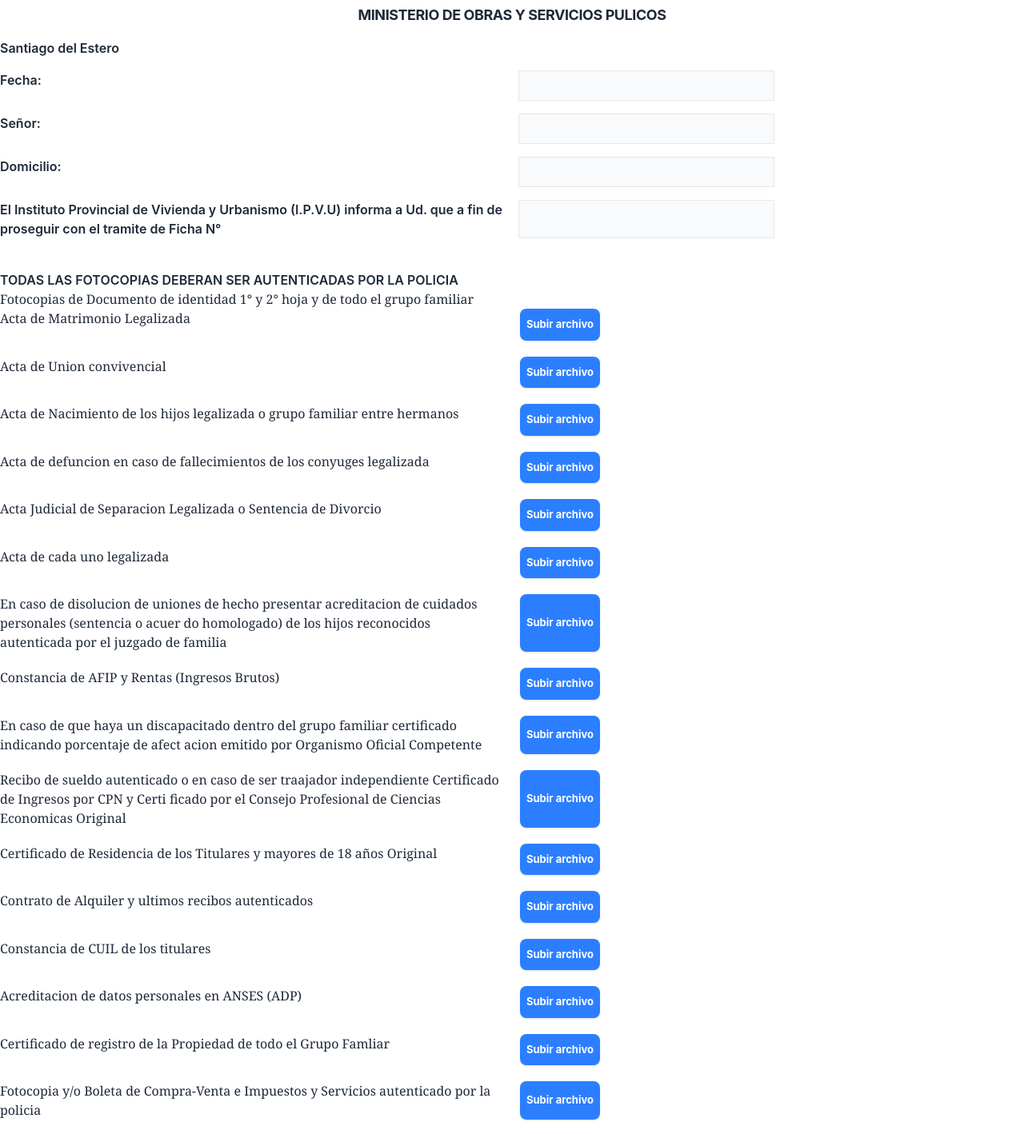
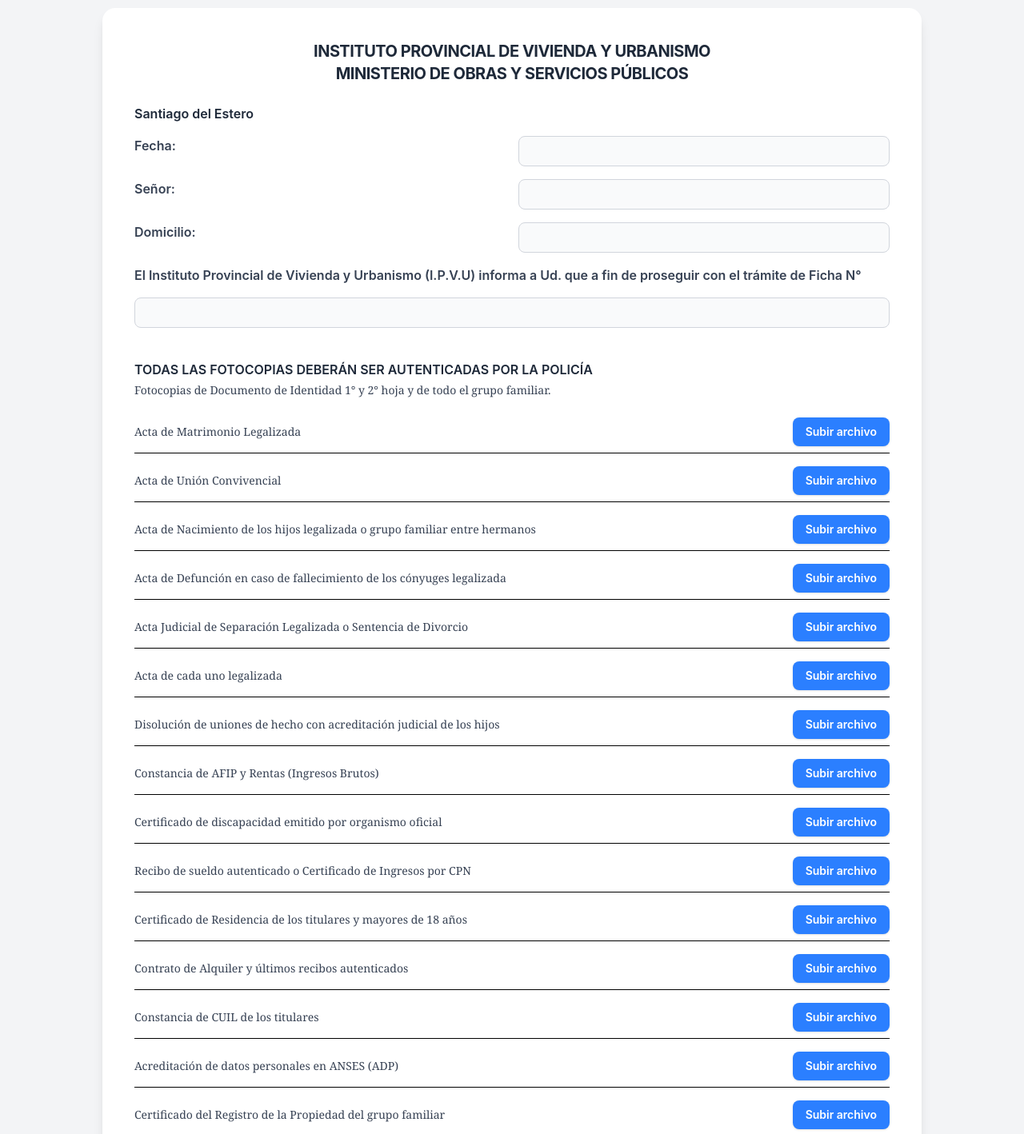
Before and after one commit to lucasdiaz7/proyecto-ipvu, a React (Create React App) app in the folder client/: page / in a window 1280 px wide. Shown: the part 86-1504 px from the top of the page at 80% size. Built offline with nearby package versions, Linux system fonts and the light colour scheme.

Commit message:
componente ts-form2 agregando estilos a las diferentes tamaños

```diff
--- a/client/src/components/trabajadorSocial/Form/Form2.jsx
+++ b/client/src/components/trabajadorSocial/Form/Form2.jsx
@@ -1,108 +1,100 @@
-import React from 'react'
 
 const Form2 = () => {
-  return (
-    <div>
-      <div class="p-4">
-        <h2 class="text-gray-800 font-bold text-[18px] tracking-tight text-center">INSTITUTO PROVINCIAL DE VIVIENDA Y URBANISMO</h2>
-        <h2 class="text-gray-800 font-bold text-[18px] tracking-tight text-center">MINISTERIO DE OBRAS Y SERVICIOS PULICOS</h2>
-      </div>
-      <div class="grid grid-cols-2 gap-4">
-        <p class="text-gray-800 font-semibold text-base col-span-2">Santiago del Estero</p>
 
-        <label class="text-gray-800 font-semibold text-base">Fecha:</label>
-        <input type="text" class="w-80 px-3 py-2 text-sm border border-gray-200 bg-gray-50 focus:outline-none focus:ring-1 focus:ring-blue-400 focus:border-blue-400 focus:bg-white transition-all duration-200" />
+  const label = [
+    "Acta de Matrimonio Legalizada",
+    "Acta de Unión Convivencial",
+    "Acta de Nacimiento de los hijos legalizada o grupo familiar entre hermanos",
+    "Acta de Defunción en caso de fallecimiento de los cónyuges legalizada",
+    "Acta Judicial de Separación Legalizada o Sentencia de Divorcio",
+    "Acta de cada uno legalizada",
+    "Disolución de uniones de hecho con acreditación judicial de los hijos",
+    "Constancia de AFIP y Rentas (Ingresos Brutos)",
+    "Certificado de discapacidad emitido por organismo oficial",
+    "Recibo de sueldo autenticado o Certificado de Ingresos por CPN",
+    "Certificado de Residencia de los titulares y mayores de 18 años",
+    "Contrato de Alquiler y últimos recibos autenticados",
+    "Constancia de CUIL de los titulares",
+    "Acreditación de datos personales en ANSES (ADP)",
+    "Certificado del Registro de la Propiedad del grupo familiar",
+    "Fotocopia y/o Boleta de Compra-Venta e Impuestos autenticados",
+    "Catastro Municipal"
+  ]
 
 
-        <label class="text-gray-800 font-semibold text-base">Señor:</label>
-        <input type="text" class="w-80 px-3 py-2 text-sm border border-gray-200 bg-gray-50 focus:outline-none focus:ring-1 focus:ring-blue-400 focus:border-blue-400 focus:bg-white transition-all duration-200" />
+  return (
+    <div className="min-h-screen bg-gray-100 flex items-center justify-center p-4">
 
+      <div className="w-full max-w-5xl bg-white shadow-lg rounded-2xl mt-8 p-6 md:p-10">
 
-        <label class="text-gray-800 font-semibold text-base">Domicilio:</label>
-        <input type="text" class="w-80 px-3 py-2 text-sm border border-gray-200 bg-gray-50 focus:outline-none focus:ring-1 focus:ring-blue-400 focus:border-blue-400 focus:bg-white transition-all duration-200" />
+        <div className="mb-6 text-center">
+          <h2 className="text-gray-800 font-bold text-lg md:text-xl tracking-tight">
+            INSTITUTO PROVINCIAL DE VIVIENDA Y URBANISMO
+          </h2>
+          <h2 className="text-gray-800 font-bold text-lg md:text-xl tracking-tight">
+            MINISTERIO DE OBRAS Y SERVICIOS PÚBLICOS
+          </h2>
+        </div>
 
+        <div className="grid grid-cols-1 md:grid-cols-2 gap-4">
+          <p className="text-gray-800 font-semibold text-base md:col-span-2">
+            Santiago del Estero
+          </p>
 
-        <label class="text-gray-800 font-semibold text-base">El Instituto Provincial de Vivienda y Urbanismo (I.P.V.U) informa a Ud. que a fin de proseguir con el tramite de Ficha N° </label>
-        <input type="text" class="w-80 px-3 py-2 text-sm border border-gray-200 bg-gray-50 focus:outline-none focus:ring-1 focus:ring-blue-400 focus:border-blue-400 focus:bg-white transition-all duration-200" />
+          <label className="font-semibold text-gray-700">Fecha:</label>
+          <input
+            type="text"
+            className="w-full px-3 py-2 text-sm border border-gray-300 rounded-lg bg-gray-50 focus:outline-none focus:ring-2 focus:ring-blue-400 focus:border-blue-400 focus:bg-white transition-all duration-200"
+          />
 
-      </div>
-      <div class=" mt-10">
-        <h4 class="text-gray-800 font-semibold text-base ">TODAS LAS FOTOCOPIAS DEBERAN SER AUTENTICADAS POR LA POLICIA</h4>
-        <p class="text-gray-800 font-serif text-base">Fotocopias de Documento de identidad 1° y 2° hoja y de todo el grupo familiar</p>
-      </div>
-      <div class="grid grid-cols-2 gap-5">
+          <label className="font-semibold text-gray-700">Señor:</label>
+          <input
+            type="text"
+            className="w-full px-3 py-2 text-sm border border-gray-300 rounded-lg bg-gray-50 focus:outline-none focus:ring-2 focus:ring-blue-400 focus:border-blue-400 focus:bg-white transition-all duration-200"
+          />
 
-        <span class="text-gray-800 font-serif text-base" >Acta de Matrimonio Legalizada</span>
-        <button class="w-25 bg-blue-500 hover:bg-blue-600 text-white font-bold text-[13px] py-2.5 rounded-lg shadow-sm transition-colors duration-200">Subir archivo</button>
+          <label className="font-semibold text-gray-700">Domicilio:</label>
+          <input
+            type="text"
+            className="w-full px-3 py-2 text-sm border border-gray-300 rounded-lg bg-gray-50 focus:outline-none focus:ring-2 focus:ring-blue-400 focus:border-blue-400 focus:bg-white transition-all duration-200"
+          />
 
+          <label className="font-semibold text-gray-700 md:col-span-2">
+            El Instituto Provincial de Vivienda y Urbanismo (I.P.V.U) informa a Ud. que a fin de proseguir con el trámite de Ficha N°
+          </label>
+          <input
+            type="text"
+            className="w-full md:col-span-2 px-3 py-2 text-sm border border-gray-300 rounded-lg bg-gray-50 focus:outline-none focus:ring-2 focus:ring-blue-400 focus:border-blue-400 focus:bg-white transition-all duration-200"
+          />
+        </div>
 
-        <span class="text-gray-800 font-serif text-base" >Acta de Union convivencial</span>
-        <button class="w-25 bg-blue-500 hover:bg-blue-600 text-white font-bold text-[13px] py-2.5 rounded-lg shadow-sm transition-colors duration-200">Subir archivo</button>
+        <div className="mt-10">
+          <h4 className="text-gray-800 font-semibold text-base uppercase">
+            Todas las fotocopias deberán ser autenticadas por la policía
+          </h4>
+          <p className="text-gray-700 font-serif text-sm mt-1">
+            Fotocopias de Documento de Identidad 1° y 2° hoja y de todo el grupo familiar.
+          </p>
+        </div>
 
-
-        <span class="text-gray-800 font-serif text-base" >Acta de Nacimiento de los hijos legalizada o grupo familiar entre hermanos</span>
-        <button class="w-25 bg-blue-500 hover:bg-blue-600 text-white font-bold text-[13px] py-2.5 rounded-lg shadow-sm transition-colors duration-200">Subir archivo</button>
-
-
-        <span class="text-gray-800 font-serif text-base">Acta de defuncion en caso de fallecimientos de los conyuges legalizada</span>
-        <button class="w-25 bg-blue-500 hover:bg-blue-600 text-white font-bold text-[13px] py-2.5 rounded-lg shadow-sm transition-colors duration-200">Subir archivo</button>
-
-
-        <span class="text-gray-800 font-serif text-base">Acta Judicial de Separacion Legalizada o Sentencia de Divorcio</span>
-        <button class="w-25 bg-blue-500 hover:bg-blue-600 text-white font-bold text-[13px] py-2.5 rounded-lg shadow-sm transition-colors duration-200">Subir archivo</button>
-
-
-        <span class="text-gray-800 font-serif text-base">Acta de cada uno legalizada</span>
-        <button class="w-25 bg-blue-500 hover:bg-blue-600 text-white font-bold text-[13px] py-2.5 rounded-lg shadow-sm transition-colors duration-200">Subir archivo</button>
-
-
-        <span class="text-gray-800 font-serif text-base">En caso de disolucion de uniones de hecho presentar acreditacion de cuidados personales (sentencia o acuer do homologado) de los hijos reconocidos autenticada por el juzgado de familia</span>
-        <button class="w-25 bg-blue-500 hover:bg-blue-600 text-white font-bold text-[13px] py-2.5 rounded-lg shadow-sm transition-colors duration-200">Subir archivo</button>
-
-
-        <span class="text-gray-800 font-serif text-base">Constancia de AFIP y Rentas (Ingresos Brutos)</span>
-        <button class="w-25 bg-blue-500 hover:bg-blue-600 text-white font-bold text-[13px] py-2.5 rounded-lg shadow-sm transition-colors duration-200">Subir archivo</button>
-
-
-        <span class="text-gray-800 font-serif text-base">En caso de que haya un discapacitado dentro del grupo familiar certificado indicando porcentaje de afect acion emitido por Organismo Oficial Competente</span>
-        <button class="w-25 bg-blue-500 hover:bg-blue-600 text-white font-bold text-[13px] py-2.5 rounded-lg shadow-sm transition-colors duration-200">Subir archivo</button>
-
-
-        <span class="text-gray-800 font-serif text-base">Recibo de sueldo autenticado o en caso de ser traajador independiente Certificado de Ingresos por CPN y Certi ficado por el Consejo Profesional de Ciencias Economicas Original</span>
-        <button class="w-25 bg-blue-500 hover:bg-blue-600 text-white font-bold text-[13px] py-2.5 rounded-lg shadow-sm transition-colors duration-200">Subir archivo</button>
-
-
-        <span class="text-gray-800 font-serif text-base">Certificado de Residencia de los Titulares y mayores de 18 años Original</span>
-        <button class="w-25 bg-blue-500 hover:bg-blue-600 text-white font-bold text-[13px] py-2.5 rounded-lg shadow-sm transition-colors duration-200">Subir archivo</button>
-
-
-        <span class="text-gray-800 font-serif text-base">Contrato de Alquiler y ultimos recibos autenticados</span>
-        <button class="w-25 bg-blue-500 hover:bg-blue-600 text-white font-bold text-[13px] py-2.5 rounded-lg shadow-sm transition-colors duration-200">Subir archivo</button>
-
-
-        <span class="text-gray-800 font-serif text-base">Constancia de CUIL de los titulares</span>
-        <button class="w-25 bg-blue-500 hover:bg-blue-600 text-white font-bold text-[13px] py-2.5 rounded-lg shadow-sm transition-colors duration-200">Subir archivo</button>
-
-
-        <span class="text-gray-800 font-serif text-base">Acreditacion de datos personales en ANSES (ADP)</span>
-        <button class="w-25 bg-blue-500 hover:bg-blue-600 text-white font-bold text-[13px] py-2.5 rounded-lg shadow-sm transition-colors duration-200">Subir archivo</button>
-
-
-        <span class="text-gray-800 font-serif text-base">Certificado de registro de la Propiedad de todo el Grupo Famliar</span>
-        <button class="w-25 bg-blue-500 hover:bg-blue-600 text-white font-bold text-[13px] py-2.5 rounded-lg shadow-sm transition-colors duration-200">Subir archivo</button>
-
-
-        <span class="text-gray-800 font-serif text-base">Fotocopia y/o Boleta de Compra-Venta e Impuestos y Servicios autenticado por la policia</span>
-        <button class="w-25 bg-blue-500 hover:bg-blue-600 text-white font-bold text-[13px] py-2.5 rounded-lg shadow-sm transition-colors duration-200">Subir archivo</button>
-
-
-        <span class="text-gray-800 font-serif text-base" >Catastro Municipal</span>
-        <button class="w-25 bg-blue-500 hover:bg-blue-600 text-white font-bold text-[13px] py-2.5 rounded-lg shadow-sm transition-colors duration-200">Subir archivo</button>
-
-
+        <div className="mt-6 grid grid-cols-1 md:grid-cols-1 gap-4">
+          {label.map((e) => (
+            <div
+              key={e}
+              className="flex flex-col sm:flex-row sm:items-center sm:justify-between gap-2 border-b pb-2"
+            >
+              <span className="text-gray-700 font-serif text-sm flex-none">
+                {e}
+              </span>
+              <button className="w-full sm:w-auto max-w-[180px] mx-auto sm:mx-0 bg-blue-500 hover:bg-blue-600 text-white font-semibold text-xs sm:text-sm px-3 py-1.5 sm:px-4 sm:py-2 rounded-lg shadow-sm transition duration-200">
+                Subir archivo
+              </button>
+            </div>
+          ))}
+        </div>
       </div>
     </div>
-  )
-}
+  );
+};
 
-export default Form2
+export default Form2;
```
